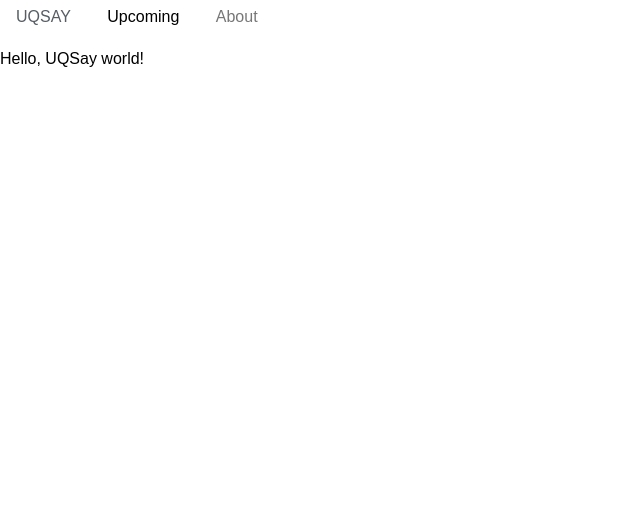
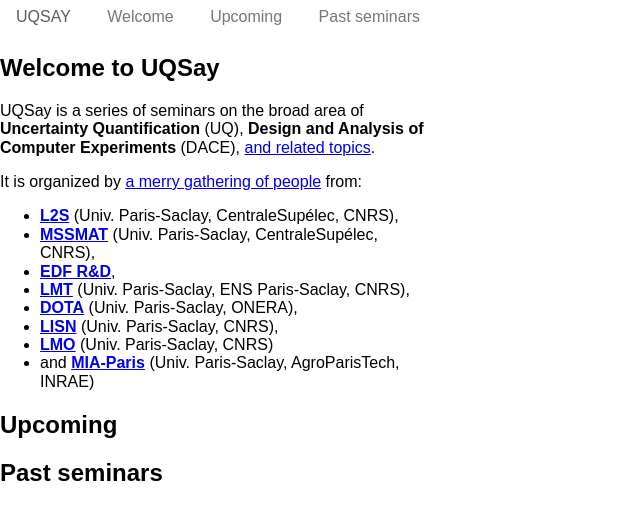
Before and after one commit to uqsay/uqsay.github.io, a plain HTML site: page index.html in a window 1280 px wide. Shown: the whole page, without its empty margins (0-640 px from the left). Drawn offline with nearby package versions, Linux system fonts and the light colour scheme.

Commit message:
index.html: Some content

```diff
--- a/index.html
+++ b/index.html
@@ -14,18 +14,48 @@
         <div class="pure-menu pure-menu-horizontal">
           <a class="pure-menu-heading" href="">UQSay</a>
           <ul class="pure-menu-list">
-            <li class="pure-menu-item pure-menu-selected">
-              <a href="#" class="pure-menu-link">Upcoming</a>
+            <li class="pure-menu-item">
+              <a href="#" class="pure-menu-link">Welcome</a>
             </li>
             <li class="pure-menu-item">
-              <a href="#" class="pure-menu-link">About</a>
+              <a href="#upcoming-seminars" class="pure-menu-link">Upcoming</a>
+            </li>
+            <li class="pure-menu-item">
+              <a href="#past-seminars" class="pure-menu-link">Past seminars</a>
             </li>
           </ul>
         </div>
       </div>
       <div class="pure-g">
         <div class="pure-u-1 pure-u-md-1-3">
-          <p>Hello, UQSay world!</p>
+          <div>
+            <h2>Welcome to UQSay</h2>
+            <p>UQSay is a series of seminars on the broad area of
+              <b>Uncertainty Quantification</b> (UQ), <b>Design and
+                Analysis of Computer Experiments</b> (DACE),
+              <a href="https://www.uqsay.org/p/scope.html">and related topics</a>.
+            </p>
+            <p>It is organized by
+              <a href="https://www.uqsay.org/p/welcome.html#organizing-committee">a
+                merry gathering of people</a> from:
+              <ul>
+                <li><a href="https://www.l2s.centralesupelec.fr/"><b>L2S</b></a> (Univ. Paris-Saclay, CentraleSupélec, CNRS),</li>
+                <li><a href="http://mssmat.centralesupelec.fr/"><b>MSSMAT</b></a>  (Univ. Paris-Saclay, CentraleSupélec, CNRS),</li>
+                <li><a href="https://www.edf.fr/groupe-edf/qui-sommes-nous/activites/recherche-et-developpement"><b>EDF R&amp;D</b></a>,</li>
+                <li><a href="http://lmt.ens-paris-saclay.fr/"><b>LMT</b></a> (Univ. Paris-Saclay, ENS Paris-Saclay, CNRS),</li>
+                <li><a href="https://www.onera.fr/fr/dota"><b>DOTA</b></a> (Univ. Paris-Saclay, ONERA),</li>
+                <li><a href="https://www.lisn.upsaclay.fr/"><b>LISN</b></a> (Univ. Paris-Saclay, CNRS),</li>
+                <li><a href="https://www.imo.universite-paris-saclay.fr/fr/linstitut/"><b>LMO</b></a> (Univ. Paris-Saclay, CNRS)</li>
+                <li>and <a href="https://www6.inrae.fr/mia-paris"><b>MIA-Paris</b></a> (Univ. Paris-Saclay, AgroParisTech, INRAE)</li>
+              </ul>
+            </p>
+          </div>
+          <div name="upcoming-seminars">
+            <h2>Upcoming</h2>
+          </div>
+          <div name="past-seminars">
+            <h2>Past seminars</h2>
+          </div>
         </div>
       </div>
     </div>
```
